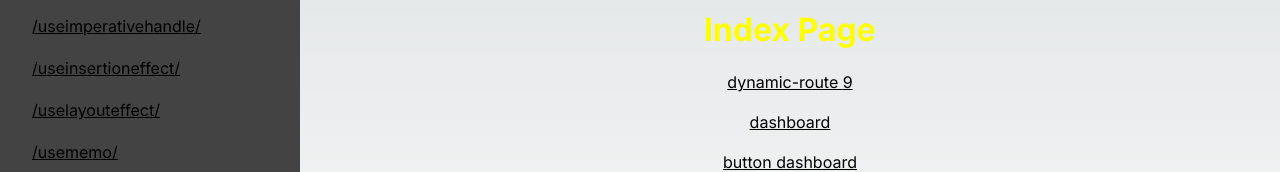
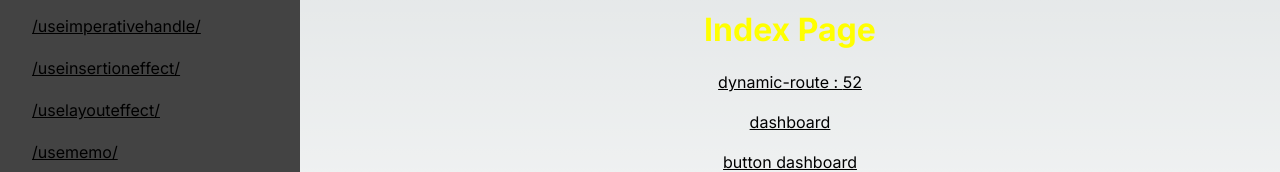
Before and after one commit to yskebeast/react-basic, a Next.js app: page / in a window 1280 px wide. Shown: the part 310-482 px from the top of the page. Built offline with nearby package versions, Linux system fonts and the light colour scheme.

Commit message:
fix: server client no match error

```diff
--- a/src/app/page.tsx
+++ b/src/app/page.tsx
@@ -1,8 +1,8 @@
 "use client";
 
 import Link from "next/link";
-import { usePathname } from "next/navigation";
 import { useRouter } from "next/navigation";
+import { useEffect, useRef, useState } from "react";
 
 const objStyle = {
   style: {
@@ -29,15 +29,18 @@ const linkStyle = {
 };
 
 export default function Page() {
-  const pathname = usePathname();
   const router = useRouter();
-  const randomPage = Math.floor(Math.random() * 100);
+  const [randomPage, useRandomPage] = useState<null | number>(null);
+
+  useEffect(() => {
+    useRandomPage(Math.floor(Math.random() * 100));
+  }, []);
 
   return (
     <div style={style}>
       <h1 {...objStyle}>Index Page</h1>
       <Link style={linkStyle} href={`/dynamic-route/${randomPage}`}>
-        dynamic-route {randomPage}
+        dynamic-route : {randomPage}
       </Link>
       <Link style={linkStyle} href="/dashboard">
         dashboard
```
